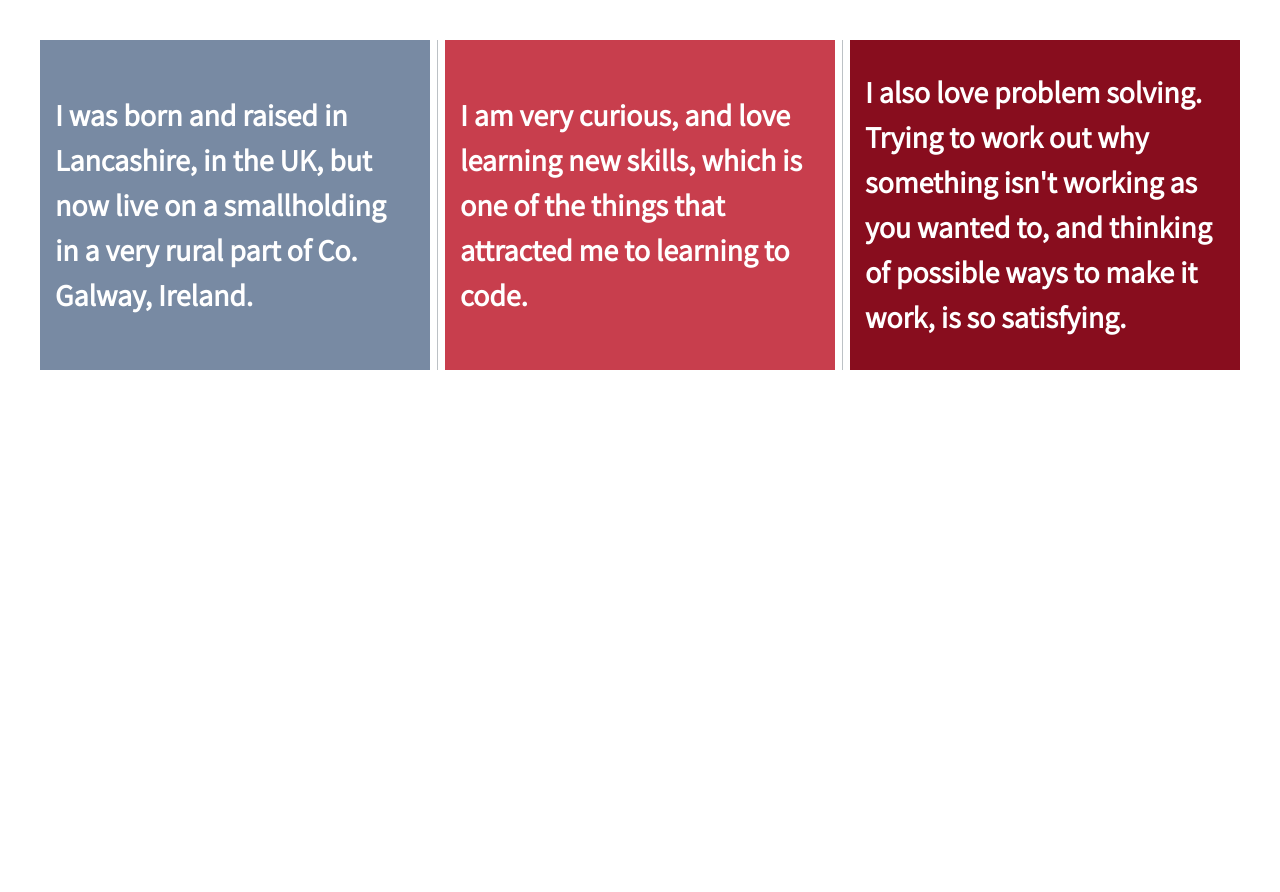
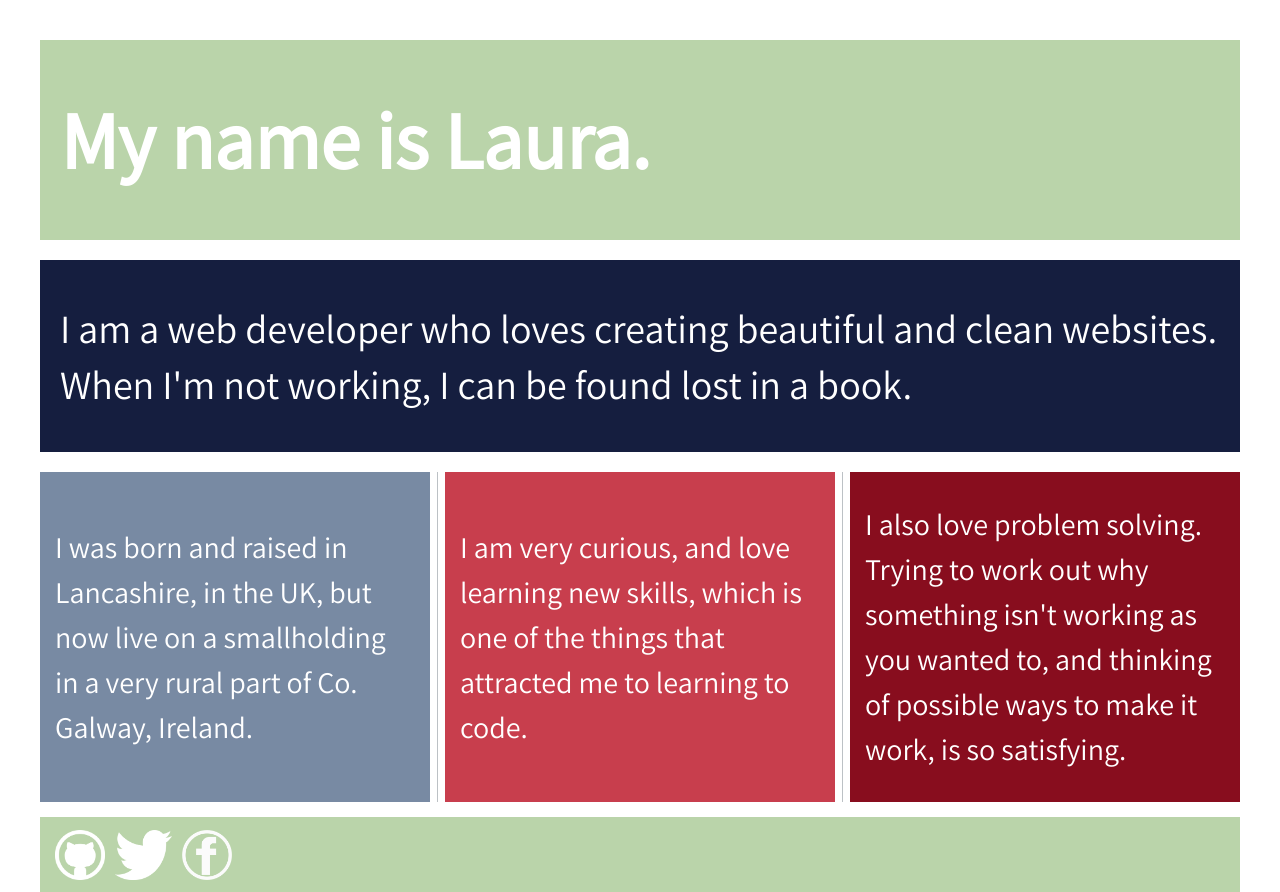
Before and after one commit to laura-gardner/07.01-206-divs-flexbox, a plain HTML site: page index.html in a window 1280 px wide. Drawn offline with nearby package versions, Linux system fonts and the light colour scheme.

Commit message:
Added and personalised text

```diff
--- a/css/main.css
+++ b/css/main.css
@@ -116,10 +116,34 @@ body {
     height: 100%;
 }
 
+#header {
+    display: flex;
+    box-sizing: border-box;
+    align-items: center;
+    width: 100%;
+    font-size: 2em;
+    background-color: #BAD4AA;
+    height: 200px;
+    color: white;
+    padding-left: 0.5em;
+    margin-bottom: 0.5em;
+}
+
+#main {
+    display: flex;
+    box-sizing: border-box;
+    align-items: center;
+    width: 100%;
+    background-color: #151e3f;
+    color: white;
+    font-size: 2em;
+    padding: 0 0.5em;
+    margin-bottom: 0.5em;
+}
+
 .wrapper {
     display: flex;
     justify-content: space-between;
-    font-weight: 700;
 }
 
 .div-1,
@@ -134,10 +158,12 @@ body {
     font-size: 1.5em;
     height: 300px;
     padding: 0.5em;
+    margin-bottom: 0.5em;
 }
 
 .div-border {
     width: 0.01%;
+    height: 330px;
     opacity: 33%;
     display: flex;
     justify-content: center;
@@ -155,6 +181,22 @@ body {
 
 .div-3 {
     background-color: #880D1E;
+}
+
+#footer {
+    display: flex;
+    box-sizing: border-box;
+    width: 100%;
+    align-items: center;
+    background-color: #BAD4AA;
+    color: white;
+    padding-left: 0.75em;
+    height: 75px;
+}
+
+img {
+    height: 50px;
+    margin-right: 0.5em;
 }
 
 
--- a/index.html
+++ b/index.html
@@ -23,6 +23,14 @@
     <!--[if lt IE 8]>
             <p class="browserupgrade">You are using an <strong>outdated</strong> browser. Please <a href="http://browsehappy.com/">upgrade your browser</a> to improve your experience.</p>
         <![endif]-->
+    <section id="header">
+        <h1>My name is Laura.</h1>
+    </section>
+
+    <section id="main">
+        <p>I am a web developer who loves creating beautiful and clean websites. When I'm not working, I can be found lost in a book.</p>
+    </section>
+
 
     <section class="wrapper">
         <div class="div-1">
@@ -36,6 +44,13 @@
         <div class="div-3">
             <p>I also love problem solving. Trying to work out why something isn't working as you wanted to, and thinking of possible ways to make it work, is so satisfying.</p>
         </div>
+    </section>
+
+    <section id="footer">
+        <img src="img/github.png" alt="Github logo">
+        <img src="img/twitter.png" alt="Twitter logo">
+        <img src="img/facebook.png" alt="Facebook logo">
+
     </section>
 
     <script src="https://ajax.googleapis.com/ajax/libs/jquery/1.11.3/jquery.min.js"></script>
```
Also changed, not shown: img/facebook.png (added), img/github.png (added), img/pinterest.png (added), img/twitter.png (added).
